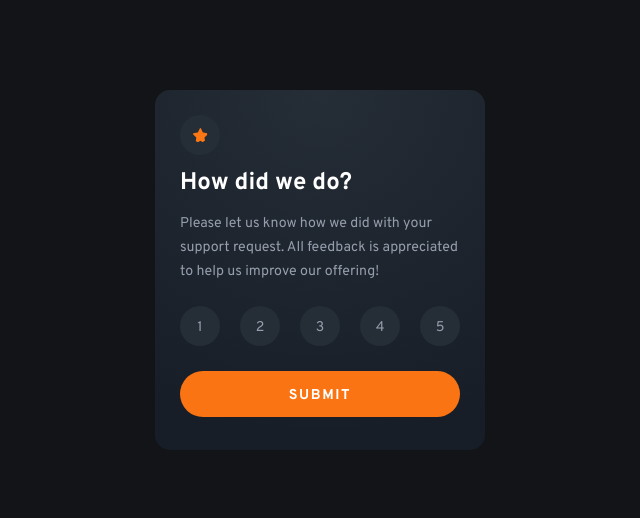
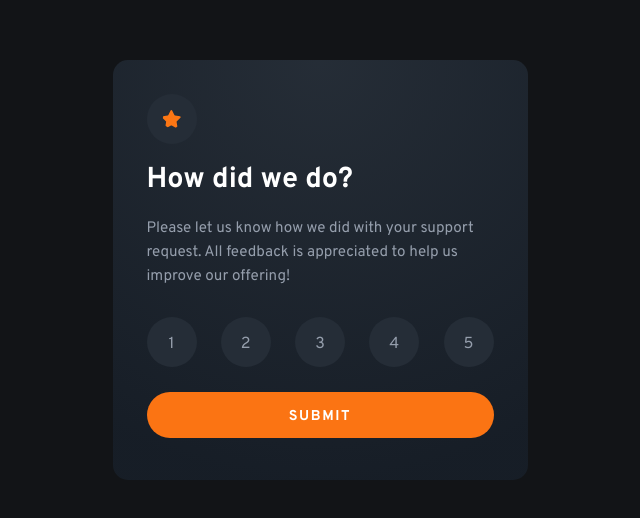
Before and after one commit to AlbertoLed/Interactive-Rating-Component, a plain HTML site: page index.html in a window 1280 px wide. Shown: the part 130-648 px from the top of the page, without its empty margins (320-960 px from the left). Drawn offline with Linux system fonts and the light colour scheme.

Commit message:
Add tablet and desktop view

```diff
--- a/app.js
+++ b/app.js
@@ -42,15 +42,18 @@ function removeColorWhite(target) {
 
 submitBtn.addEventListener('click', function(e) {
 
+    // Check all the radio inputs
     for(i = 0; i < 5; i++) {
         const option = ratingOptions.children[i];
 
-
+        // If ther is one radio input selected, then change of section.
         if(option.lastElementChild.checked) {
             e.preventDefault();
 
+            //Take the value of the radio input and send it to the thank you section
             document.querySelector('.card--thank-you-state__rate').textContent = option.firstElementChild.textContent;
 
+            //Change of section
             cardRating.classList.add('hidden');
             console.log(cardRating);
             cardThankYouState.classList.remove('hidden');
--- a/style.css
+++ b/style.css
@@ -24,7 +24,11 @@
     --CARD-COLOR-DARKER: hsl(214, 26%, 12%);
 
 
-    --CIRCLE-DIAMETER: 40px;
+    --MIN-CIRCLE-DIAMETER: 40px;
+    --MAX-CIRCLE-DIAMETER: 50px;
+    --CIRCLE-DIAMETER: 9.5vw;
+    --CIRCLE-PADDING: 4.5%;
+    /* --CIRCLE-DIAMETER: 100%; */
 }
 
 /*
@@ -61,14 +65,18 @@ main {
 */
 /* \GENERAL ELEMENTS*/
 .card {
-    height: 360px;
-    width: 330px;
+    min-height: 360px;
+    height: 87.2vw;
+    max-height: 420px;
+    width: 80vw;
+    min-width: 330px;
+    max-width: 415px;
     background: radial-gradient(
         circle at top,
         var(--CARD-COLOR),
         var(--CARD-COLOR-DARKER) 90%);
     border-radius: 15px;
-    padding: 25px;
+    padding: min(34px, 7%);
 }
 /* -Title*/
 .card__title  {
@@ -90,9 +98,13 @@ main {
 /* -Star icon*/
 .card--rating__icon {
     background-color: var(--CARD-COLOR);
+    max-width: var(--MAX-CIRCLE-DIAMETER);
+    max-height: var(--MAX-CIRCLE-DIAMETER);
+    padding: var(--CIRCLE-PADDING);
+    height: var(--CIRCLE-DIAMETER);
     width: var(--CIRCLE-DIAMETER);
-    height: var(--CIRCLE-DIAMETER);
-    padding: 12.5px;
+    min-width: var(--MIN-CIRCLE-DIAMETER);
+    min-height: var(--MIN-CIRCLE-DIAMETER);
     border-radius: 50%;
 }
 /* -Form */
@@ -137,8 +149,12 @@ main {
 }
 .card--rating__input {
     appearance: none;
+    max-width: var(--MAX-CIRCLE-DIAMETER);
+    max-height: var(--MAX-CIRCLE-DIAMETER);
+    height: var(--CIRCLE-DIAMETER);
     width: var(--CIRCLE-DIAMETER);
-    height: var(--CIRCLE-DIAMETER);
+    min-width: var(--MIN-CIRCLE-DIAMETER);
+    min-height: var(--MIN-CIRCLE-DIAMETER);
     background-color: var(--CARD-COLOR);
     border-radius: 50%;
     transition: 0.2s all linear;
@@ -147,10 +163,11 @@ main {
     background-color: var(--SELECTED-STATE-COLOR);
 }
 .card--rating__input:checked:hover {
+    background-color: var(--SELECTED-STATE-COLOR);
     border: 2px solid var(--ORANGE-HIGHLIGHT);
 }
 .card--rating__input:hover {
-    border: 20px solid var(--ORANGE-HIGHLIGHT);
+    background-color: var(--ORANGE-HIGHLIGHT);
 }
 
 /* -Button*/
@@ -194,3 +211,24 @@ main {
 .card--thank-you-state__paragraph {
     text-align: center;
 }
+
+
+/*
+    \\ELEMENTS FOR TABLET AND DESKTOP VIEW
+*/
+
+@media (min-width: 490px) {
+
+/* \GENERAL ELEMENTS*/
+    .card__title {
+        font-size: 1.8rem;
+    }
+    .card__paragraph {
+        font-size: .95rem;
+    }
+    .card--rating__label {
+        padding-top: calc(50% - .5rem);
+        font-size: 1rem;
+    }
+
+}
```
